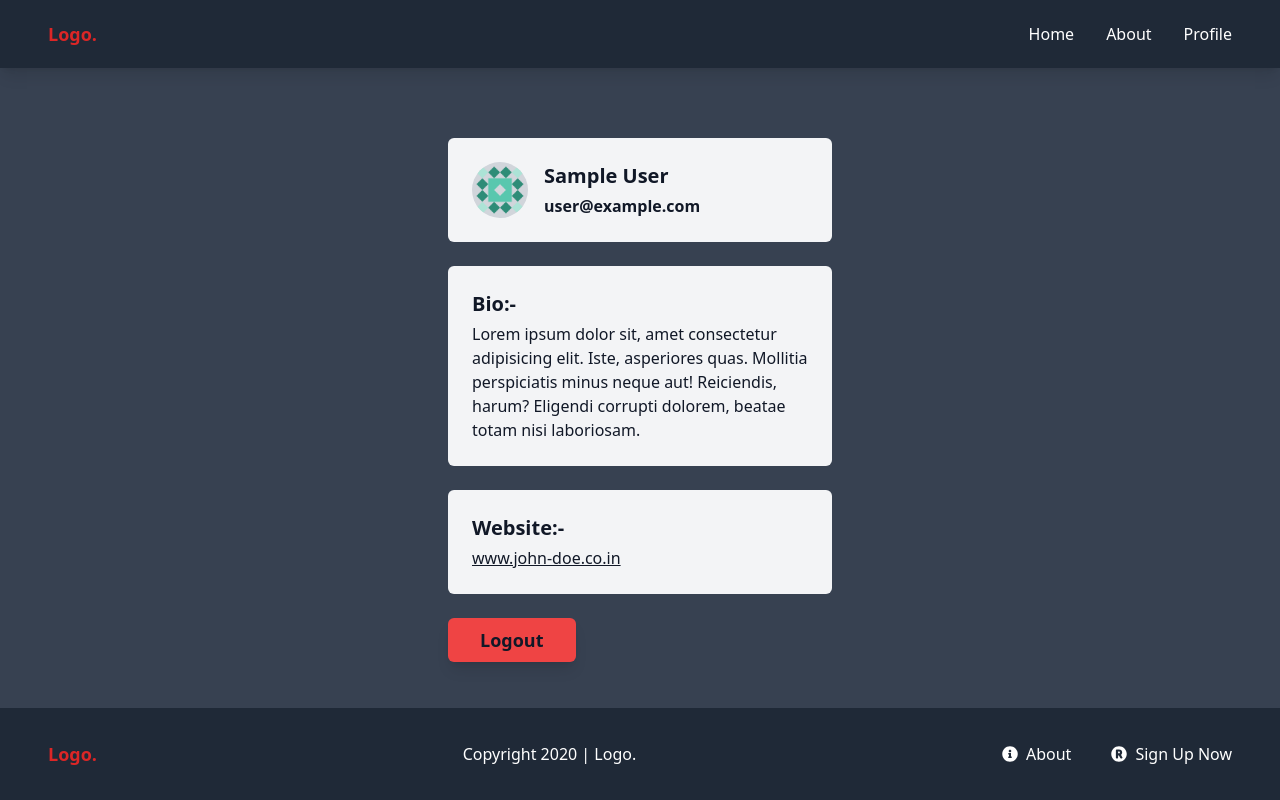
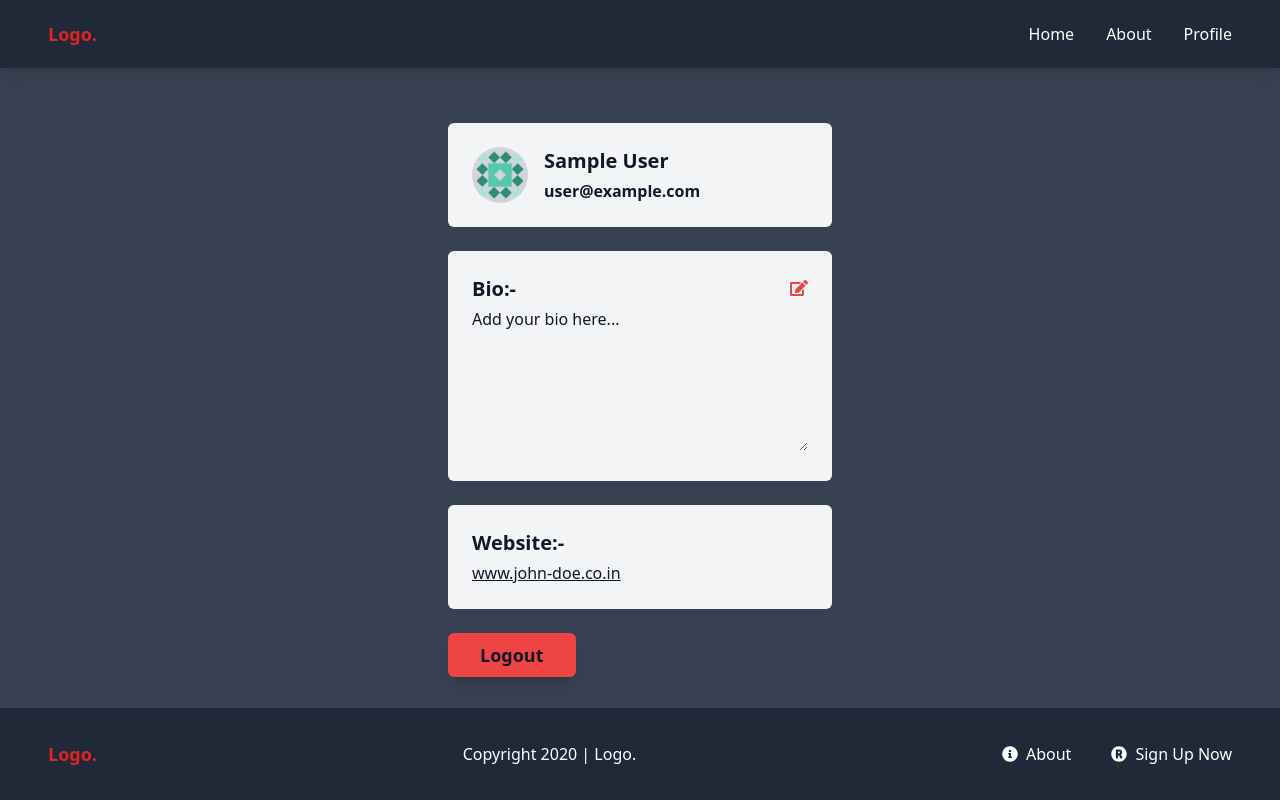
Before and after one commit to vipul-vaishnav/firebase-react-tuts, a React (Create React App) app: page /profile in a window 1280 px wide. Built offline with nearby package versions, Linux system fonts and the light colour scheme; no server answers; the database is empty; sample sign-in values are in the browser's storage.

Commit message:
Add Edit bio functionality

```diff
--- a/src/pages/Profile.jsx
+++ b/src/pages/Profile.jsx
@@ -1,32 +1,71 @@
 import React, { useEffect, useState } from 'react';
+import { FaEdit, FaSave } from 'react-icons/fa';
 import UserIcon from '../assets/images/download.png';
 import { useNavigate } from 'react-router-dom';
 import { signOut, onAuthStateChanged } from 'firebase/auth';
-import { auth } from '../firebase/firebase.config';
+import { auth, db } from '../firebase/firebase.config';
+import { doc, updateDoc, getDoc } from 'firebase/firestore';
 
 const Profile = () => {
   const [userProfile, setUserProfile] = useState(null);
+  const [bio, setBio] = useState('Add your bio here...');
+  const [editBio, setEditBio] = useState(true);
 
   const navigate = useNavigate();
 
   useEffect(() => {
     onAuthStateChanged(auth, (user) => {
       if (user) {
-        console.log(user);
         setUserProfile(user);
+        const getBio = async () => {
+          const docRef = doc(db, 'users', user.email);
+          const docSnap = await getDoc(docRef);
+          if (docSnap.exists()) {
+            setBio(docSnap.data().bio);
+          }
+        };
+        getBio();
       } else {
         navigate('/signin');
       }
     });
   }, [navigate]);
 
-  const onClick = async () => {
+  const logout = async () => {
     await signOut(auth);
     navigate('/signin');
   };
 
+  const onChange = (e) => {
+    e.preventDefault();
+
+    setBio(e.target.value);
+  };
+
+  const onClick = (e) => {
+    e.preventDefault();
+
+    setEditBio(false);
+  };
+
+  const onSubmit = async (e) => {
+    e.preventDefault();
+
+    try {
+      const user = auth.currentUser;
+      const docRef = doc(db, 'users', user.email);
+
+      await updateDoc(docRef, { bio });
+
+      setEditBio(true);
+    } catch (error) {
+      alert('Bio not updated');
+      console.log(error.message);
+    }
+  };
+
   return (
-    <div className="relative max-w-sm">
+    <div className="max-w-sm">
       <div className="flex items-center justify-start gap-4 px-4 py-4 my-6 text-gray-900 bg-gray-100 rounded-md sm:p-6">
         <div className="overflow-hidden bg-gray-300 rounded-full w-14 h-14">
           <img src={UserIcon} alt="user-icon" className="w-full h-full" />
@@ -37,13 +76,38 @@ const Profile = () => {
         </div>
       </div>
 
-      <div className="px-4 py-4 my-6 text-gray-900 bg-gray-100 rounded-md sm:p-6">
+      <div className="relative px-4 py-4 my-6 text-gray-900 bg-gray-100 rounded-md sm:p-6">
         <h2 className="mb-1 text-xl font-extrabold">Bio:- </h2>
-        <p>
-          Lorem ipsum dolor sit, amet consectetur adipisicing elit. Iste, asperiores quas. Mollitia
-          perspiciatis minus neque aut! Reiciendis, harum? Eligendi corrupti dolorem, beatae totam
-          nisi laboriosam.
-        </p>
+        <form onSubmit={onSubmit}>
+          <textarea
+            name="bio"
+            id="bio"
+            cols="40"
+            rows="6"
+            value={bio}
+            className={`${!editBio && 'border-b border-gray-900 bg-gray-200'}
+              w-full h-max text-gray-900 bg-gray-100 outline-0`}
+            placeholder="lorem ipsum dolor sit amet..."
+            disabled={editBio}
+            onChange={onChange}
+          />
+          {editBio === true ? (
+            <button
+              className="absolute text-lg text-red-500 top-7 right-4 sm:right-6"
+              type="button"
+              onClick={onClick}
+            >
+              <FaEdit />
+            </button>
+          ) : (
+            <button
+              className="absolute text-lg text-red-500 top-7 right-4 sm:right-6"
+              type="submit"
+            >
+              <FaSave />
+            </button>
+          )}
+        </form>
       </div>
 
       <div className="px-4 py-4 my-6 text-gray-900 bg-gray-100 rounded-md sm:p-6">
@@ -63,7 +127,7 @@ const Profile = () => {
       <div>
         <button
           type="button"
-          onClick={onClick}
+          onClick={logout}
           className="px-8 py-2 text-lg font-bold text-gray-900 bg-red-500 border-0 rounded-md shadow-lg outline-0 hover:text-red-500 hover:bg-gray-900"
         >
           Logout
--- a/src/pages/SignIn.jsx
+++ b/src/pages/SignIn.jsx
@@ -1,6 +1,6 @@
 import React, { useState } from 'react';
 import { Link, useNavigate } from 'react-router-dom';
-import { signInWithEmailAndPassword } from 'firebase/auth';
+import { signInWithEmailAndPassword, sendPasswordResetEmail } from 'firebase/auth';
 import { auth } from '../firebase/firebase.config';
 
 const SignIn = () => {
@@ -37,6 +37,19 @@ const SignIn = () => {
         navigate('/');
       }
     } catch (error) {
+      alert('User not found');
+      console.log(error.message);
+    }
+  };
+
+  const onClick = async (e) => {
+    e.preventDefault();
+
+    try {
+      await sendPasswordResetEmail(auth, email);
+      alert('Password reset email sent successfully');
+    } catch (error) {
+      alert('Something went wrong!');
       console.log(error.message);
     }
   };
@@ -92,9 +105,9 @@ const SignIn = () => {
 
       <p className="flex items-center justify-start gap-4 font-bold text-gray-500">
         Forgot Passcode?/{' '}
-        <Link to="/signup" className="text-gray-800">
+        <button onClick={onClick} className="font-bold text-gray-800 border-0 outline-none">
           Reset
-        </Link>
+        </button>
       </p>
     </div>
   );
--- a/src/pages/SignUp.jsx
+++ b/src/pages/SignUp.jsx
@@ -1,13 +1,14 @@
 import React, { useState } from 'react';
 import { Link, useNavigate } from 'react-router-dom';
 import { createUserWithEmailAndPassword, updateProfile } from 'firebase/auth';
-import { auth } from '../firebase/firebase.config';
+import { setDoc, doc, serverTimestamp } from 'firebase/firestore';
+import { auth, db } from '../firebase/firebase.config';
 
 const SignUp = () => {
   const [formData, setFormData] = useState({
-    name: '',
-    email: '',
-    password: '',
+    name: 'lama dev',
+    email: 'admin@lama.dev',
+    password: 'lama@lama',
   });
 
   const { name, email, password } = formData;
@@ -52,6 +53,20 @@ const SignUp = () => {
       };
 
       await updateProfile(currentUser, displayName);
+
+      const profileData = {
+        ...formData,
+        user_ref: currentUser.uid,
+        created_at: serverTimestamp(),
+        bio: 'Add your bio here...',
+      };
+      delete profileData.password;
+
+      try {
+        await setDoc(doc(db, 'users', email), profileData);
+      } catch (e) {
+        console.error('Error adding document: ', e.message);
+      }
 
       if (user) {
         navigate('/');
```
